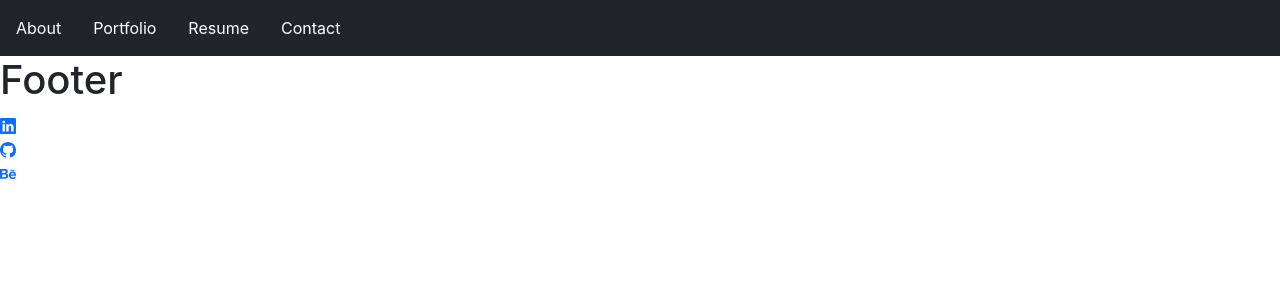
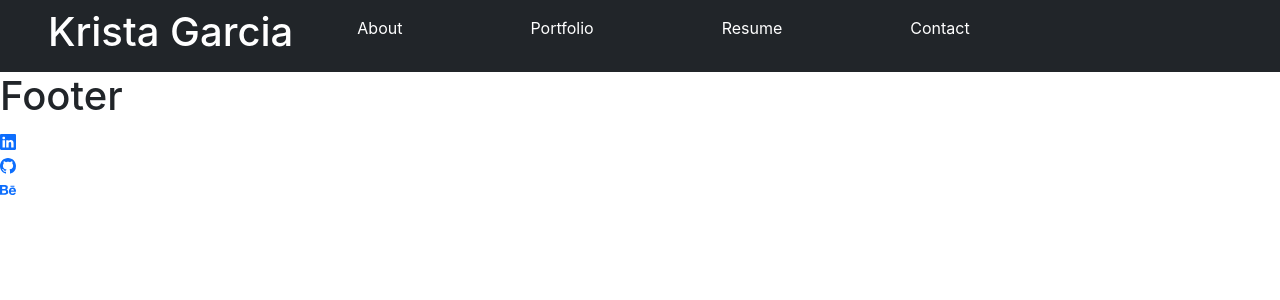
Before and after one commit to krista20/react-portfolio-kg, a React (Create React App) app: page / in a window 1280 px wide. Shown: the top 300 px of the page. Built offline with nearby package versions, Linux system fonts and the light colour scheme; the HTML template or start-up script is replaced by a standard one.

Commit message:
added name in nav, and created a link to link back to main page

```diff
--- a/src/components/Header/index.js
+++ b/src/components/Header/index.js
@@ -8,28 +8,32 @@ function Header(props) {
 
             <nav className="navbar navbar-expand-lg navbar-dark bg-dark">
             <div>
-                <ul className="nav container-fluid">
+                <ul className="nav container-fluid mx-5">
+                    {/* Name & click to route to main page */}
+                    <a href="/" rel="mainpage" style={{textDecoration: "none"}}>
+                    <h1 className="text-white">Krista Garcia</h1>
+                    </a>
 
                     {/* about me */}
-                    <li className="nav-item">
+                    <li className="nav-item mx-5">
                         <span className="btn nav-link active text-white" style={{border:"none"}} onClick={() => {
                             props.setCurrentPage("About")
                         }}>About</span>
                     </li>
                     {/* portfolio */}
-                    <li className="nav-item">
+                    <li className="nav-item mx-5">
                         <span className="btn nav-link active text-white" style={{border:"none"}} onClick={() => {
                             props.setCurrentPage("Portfolio")
                         }}>Portfolio</span>
                     </li>
                     {/* Resume */}
-                    <li className="nav-item">
+                    <li className="nav-item mx-5">
                         <span className="btn nav-link active text-white" style={{border:"none"}} onClick={() => {
                             props.setCurrentPage("Resume")
                         }}>Resume</span>
                     </li>
                     {/* Contact */}
-                    <li className="nav-item">
+                    <li className="nav-item mx-5">
                         <span className="btn nav-link active text-white" style={{border:"none"}} onClick={() => {
                             props.setCurrentPage("Contact")
                         }}>Contact</span>
```
